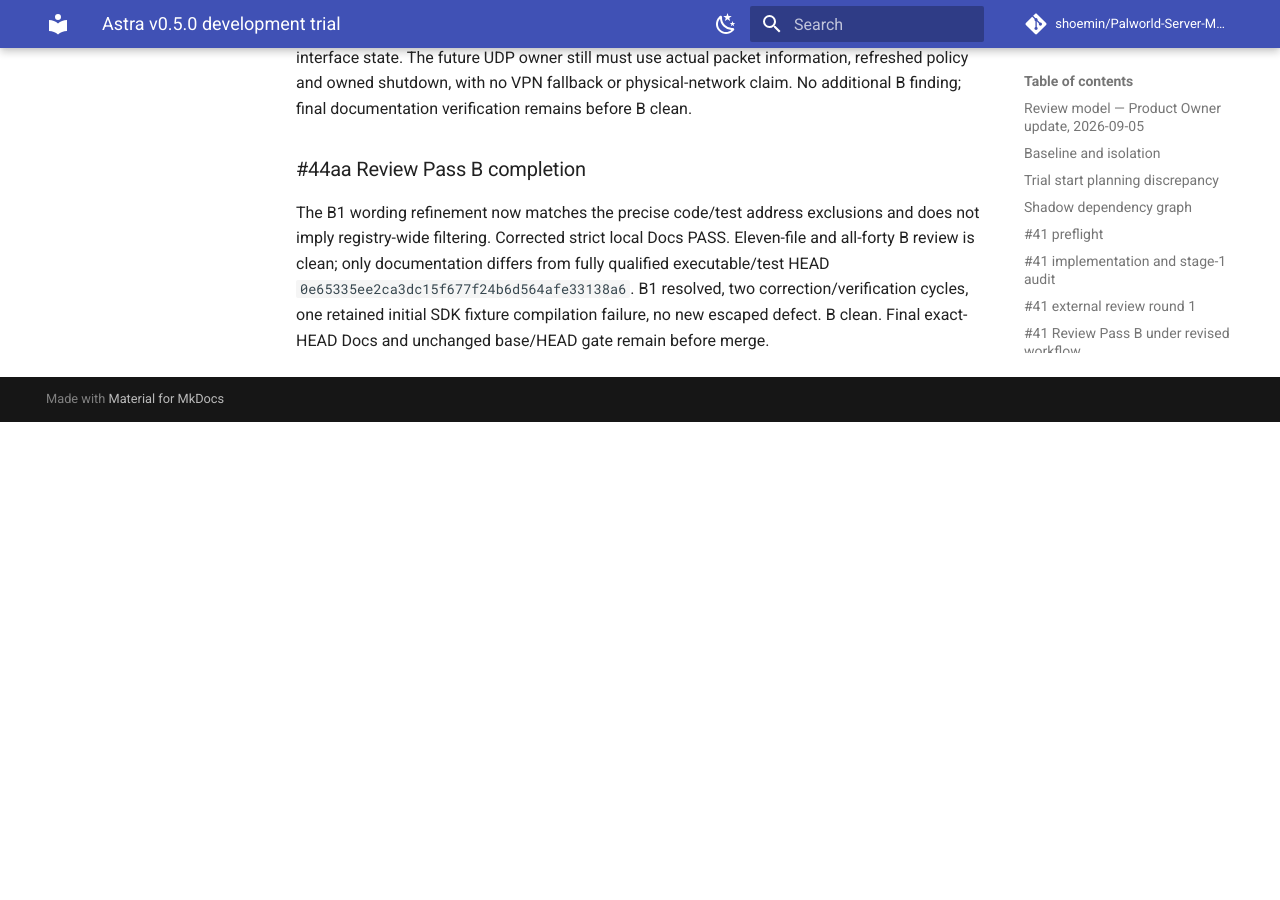
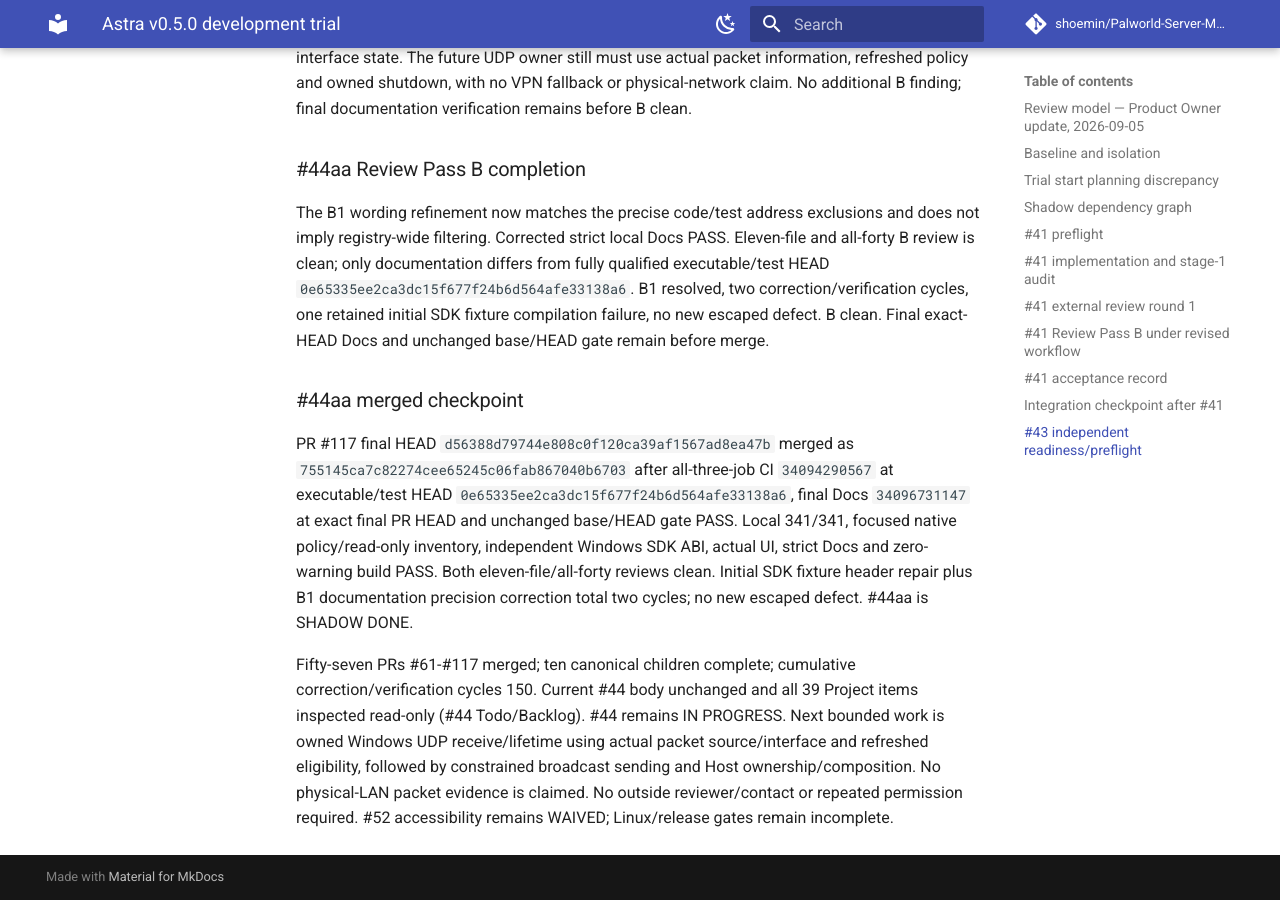
Before and after one commit to shoemin/Palworld-Server-Manager, an MkDocs documentation site: the page built from docs/experiments/astra-v0.5.0-trial.md, in a window 1280 px wide and 900 px high, scrolled down 222442 px. Built offline with MkDocs 1.6.1 and Material for MkDocs 9.7.7, drawn with Linux system fonts in a browser that asks for light colours; comment, search, counter and statistics services are not loaded; before the commit the page ends 222864 px from its top, so only the background shows below that; part of the change alters nothing that is shown.

Commit message:
Record qualified Windows LAN policy checkpoint

```diff
--- a/docs/experiments/astra-v0.5.0-trial.md
+++ b/docs/experiments/astra-v0.5.0-trial.md
@@ -2408,3 +2408,10 @@ All forty invariants freshly reconsidered with A's substantive classifications u
 ### #44aa Review Pass B completion
 
 The B1 wording refinement now matches the precise code/test address exclusions and does not imply registry-wide filtering. Corrected strict local Docs PASS. Eleven-file and all-forty B review is clean; only documentation differs from fully qualified executable/test HEAD `0e65335ee2ca3dc15f677f24b6d564afe33138a6`. B1 resolved, two correction/verification cycles, one retained initial SDK fixture compilation failure, no new escaped defect. B clean. Final exact-HEAD Docs and unchanged base/HEAD gate remain before merge.
+
+
+### #44aa merged checkpoint
+
+PR #117 final HEAD `d56388d79744e808c0f120ca39af1567ad8ea47b` merged as `755145ca7c82274cee65245c06fab867040b6703` after all-three-job CI `34094290567` at executable/test HEAD `0e65335ee2ca3dc15f677f24b6d564afe33138a6`, final Docs `34096731147` at exact final PR HEAD and unchanged base/HEAD gate PASS. Local 341/341, focused native policy/read-only inventory, independent Windows SDK ABI, actual UI, strict Docs and zero-warning build PASS. Both eleven-file/all-forty reviews clean. Initial SDK fixture header repair plus B1 documentation precision correction total two cycles; no new escaped defect. #44aa is SHADOW DONE.
+
+Fifty-seven PRs #61-#117 merged; ten canonical children complete; cumulative correction/verification cycles 150. Current #44 body unchanged and all 39 Project items inspected read-only (#44 Todo/Backlog). #44 remains IN PROGRESS. Next bounded work is owned Windows UDP receive/lifetime using actual packet source/interface and refreshed eligibility, followed by constrained broadcast sending and Host ownership/composition. No physical-LAN packet evidence is claimed. No outside reviewer/contact or repeated permission required. #52 accessibility remains WAIVED; Linux/release gates remain incomplete.
```
